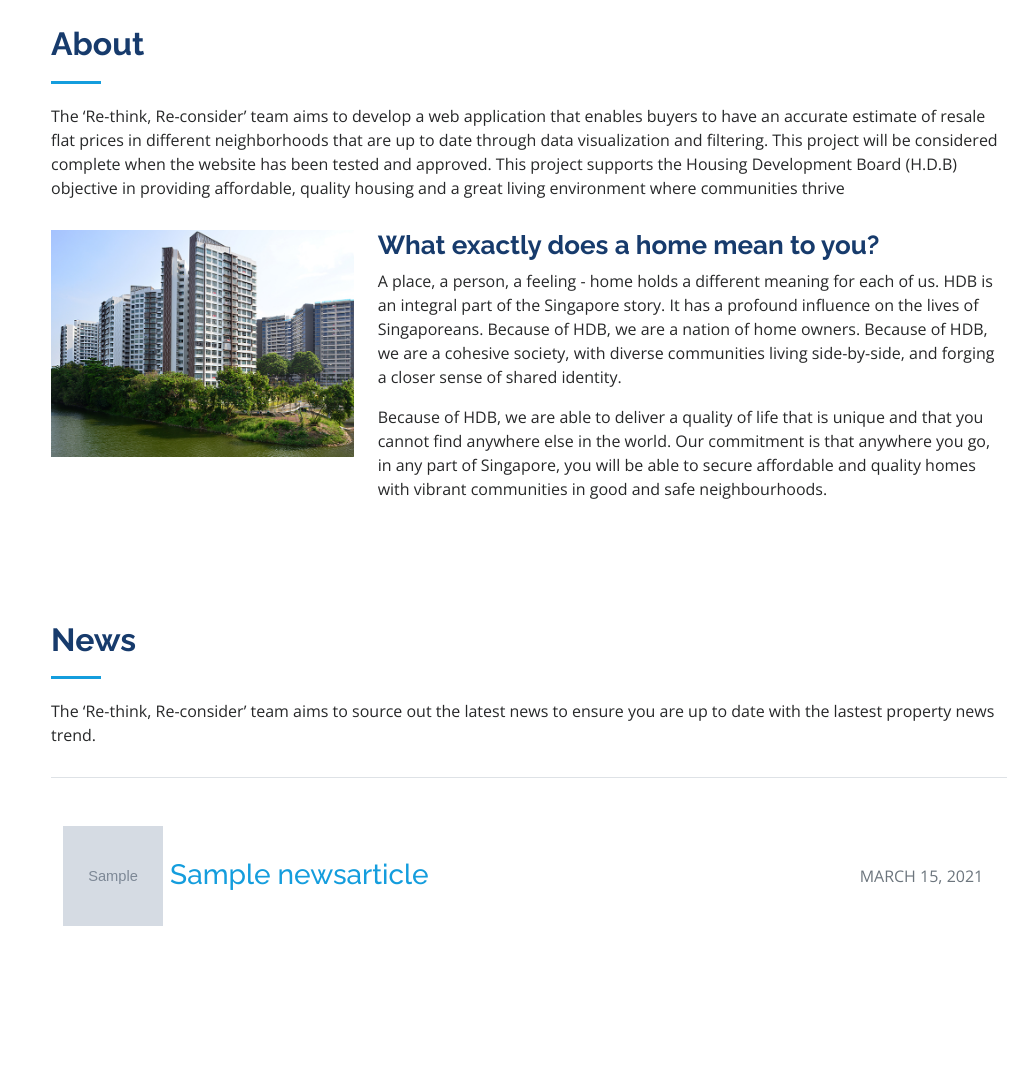
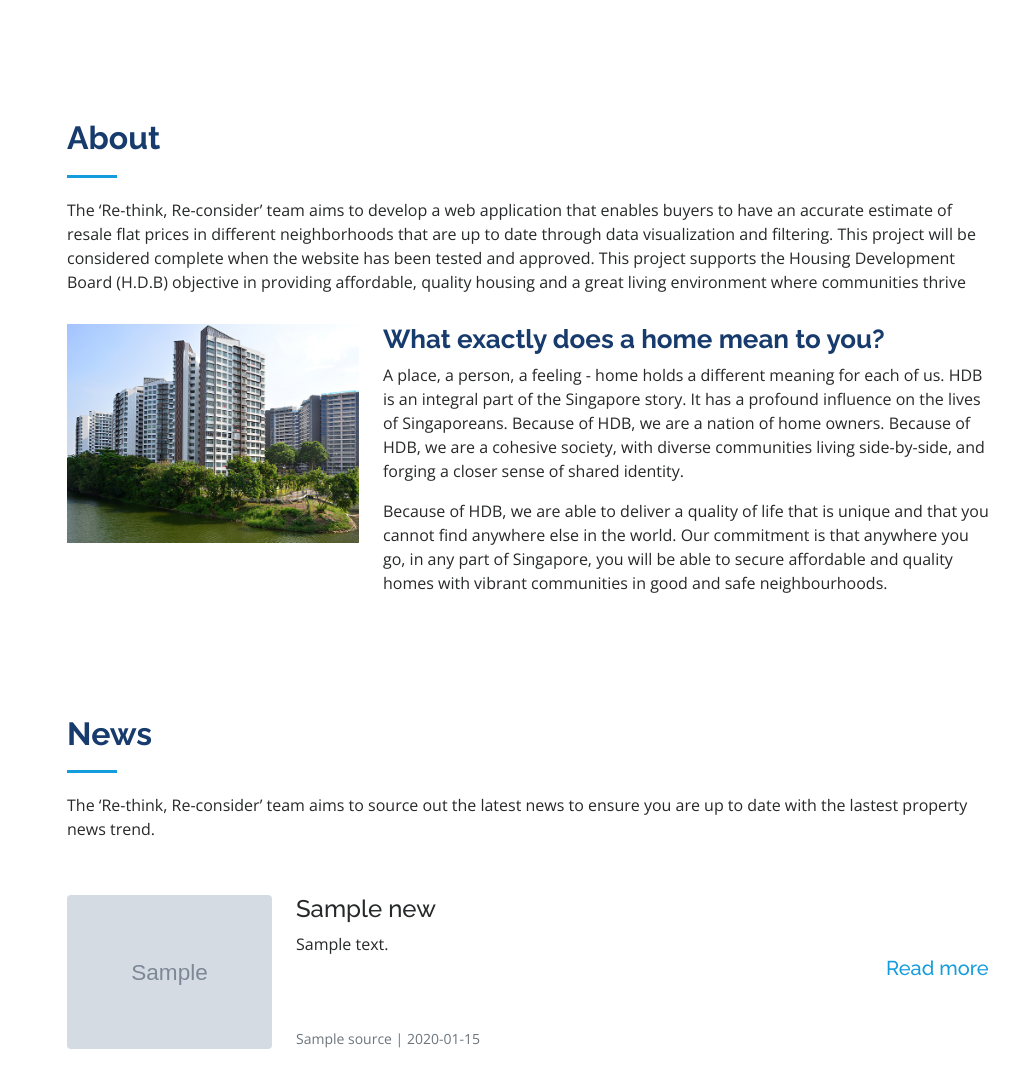
Before and after one commit to weixingp/hdb-resale-radar, a Django app: template templates/main/index.html in a window 1280 px wide. Shown: the part 1555-2646 px from the top of the page, without its empty margins (261-1280 px from the left). Run offline with Django 3.2, Linux system fonts and the light colour scheme; tables that the repository leaves empty hold one stand-in row (values such as "Sample post"); the template is opened without the code that fills it: values that come from a table or form of the project are taken from there, most other values are stand-ins (such as "Sample title", 1, 10 or a date in 2020); grey boxes marked "Sample" are stand-in pictures; some libraries are stand-ins or nearby versions.

Commit message:
init linking of home page

```diff
--- a/main/models.py
+++ b/main/models.py
@@ -38,3 +38,7 @@ class NewsArticle(models.Model):
     url = models.CharField(max_length=1028)
     source = models.CharField(max_length=255)
     img_url = models.CharField(max_length=1028)
+    date = models.DateField(null=True, blank=True)
+
+    def get_summary(self):
+        return self.summary[:150] + "..."
--- a/main/views.py
+++ b/main/views.py
@@ -6,6 +6,7 @@ from django.template import loader
 
 from main.APIManager import APIManager
 from main.models import Town, BlockAddress, NewsArticle
+from main.utils.util import get_news_for_display
 
 
 def test(request):
@@ -44,7 +45,7 @@ def home_page_view(request):
     template = loader.get_template('main/index.html')
 
     # Crawled News
-    news_list = NewsArticle.objects.filter().order_by("-id")[:10]
+    news_list = get_news_for_display()
 
     context = {
         "news_list": news_list
--- a/templates/main/index.html
+++ b/templates/main/index.html
@@ -1,6 +1,10 @@
 {% extends "main/base.html" %}
 {% load static %}
 
+{% block extrahead %}
+    <script src="https://maps.googleapis.com/maps/api/js?key=AIzaSyBHW0mJx7XVXnSeZsGcELMocpCPZKlFAy8&callback=initMap&libraries=&v=weekly" defer></script>
+    <script src="https://code.jquery.com/jquery-3.6.0.min.js"></script>
+{% endblock %}
 {% block body %}
     <!--&lt;!&ndash; ======= News Ticker ======= &ndash;&gt;-->
     <!--<div class="tcontainer"><div class="ticker-wrap"><div class="ticker-move">-->
@@ -43,7 +47,7 @@
     <main id="main">
 
         <!-- ======= Interactive Map Section (To be changed to Folium Map) ======= -->
-        <section id="interactivemap" class="interactivemap">
+        <section id="interactivemap" class="interactivemap px-3">
             <div class="container" data-aos="fade-up">
 
                 <div class="section-title">
@@ -51,16 +55,19 @@
 
 
                     <!--Inserting a search bar within a map (Not Done) -->
-                    <iframe style="border:0; width:100%; height: 400px" src="https://www.google.com/maps/embed?pb=!1m18!1m12!1m3!1d510562.45330268116!2d103.56405349164459!3d1.313984343024645!2m3!1f0!2f0!3f0!3m2!1i1024!2i768!4f13.1!3m3!1m2!1s0x31da11238a8b9375%3A0x887869cf52abf5c4!2sSingapore!5e0!3m2!1sen!2ssg!4v1614505889372!5m2!1sen!2ssg" frameborder="0" allowfullscreen></iframe>
+
 
                     <a href="./neighbourhoodSummary.html"><button type="submit" class="btn btn-primary">Submit</button></a> <p>this button is in place to the marker on the map just to show you the next page after user click the marker. I know that the transition to next page is done by clicking the marker.</p>
 
+                </div>
+                <div>
+                    <div id="map" style="height: 500px; width: 100%;"></div>
                 </div>
             </div>
         </section>
 
         <!-- ======= About Section ======= -->
-        <section id="about" class="about">
+        <section id="about" class="about px-3">
             <div class="container">
 
                 <div class="section-title">
@@ -103,35 +110,36 @@
         <section id="news" class="news">
 
             <div class="container">
-                <div class="section-title">
+                <div class="section-title px-3">
                     <h2>News</h2>
                     <p>The ‘Re-think, Re-consider’ team aims to source out the latest news to ensure you are up to date with the lastest property news trend.</p>
                 </div>
                 {% for news in news_list %}
                     <div class="fullbar-item w-100 cursor-pointer">
-                    <div class="container">
-                        <div class="row py-3 py-md-5 align-items-center border-top">
-                            <div class="col-md-10">
-                                <h3 class="feed-item-heading m-0 font-weight-800">
-                                    <a class="text-blue" href="{{ news.url }}">
-                                        <img class="resize" src="{{ news.img_url }}"  alt="">
-                                        {{ news.title }}
-                                    </a>
-                                </h3>
+                        <div class="row">
+                            <div class="col-12 col-md-3 my-4 d-flex align-items-center justify-content-center">
+                                <div style="padding-left:1em">
+                                    <img class="rounded w-100" src="{{ news.img_url }}" alt="Test">
+                                </div>
+
                             </div>
-                            <div class="col-md-2">
-                                <p class="m-0 text-muted text-uppercase">March 15, 2021</p>
+                            <div class="col-12 col-md-7 my-4 d-flex flex-column align-items-start">
+                                <h4>{{ news.title }}</h4>
+                                <p>{{ news.get_summary }}</p>
+                                <p class="small mb-0 text-muted" style="margin-top:auto;">{{ news.source }} | {{ news.date|date:"Y-m-d"}}</p>
+                            </div>
+                            <div class="col-12 col-md-2 my-4 d-flex align-items-center justify-content-center">
+                                <h5><a href="{{ news.url }}" target="_blank">Read more</a></h5>
                             </div>
                         </div>
                     </div>
-                </div>
                 {% endfor %}
             </div>
         </section><!-- End News Section -->
 
         <!-- ======= About Video Section ======= -->
 
-        <section id="about-video" class="about-video">
+        <section id="about-video" class="about-video px-3">
             <div class="container" data-aos="fade-up">
 
                 <div class="row">
@@ -142,7 +150,7 @@
         </section><!-- End About Video Section -->
 
         <!-- ======= Services Section ======= -->
-        <section id="services" class="services">
+        <section id="services" class="services px-3">
             <div class="container">
 
                 <div class="section-title">
@@ -193,3 +201,88 @@
 
     <a href="#" class="back-to-top d-flex align-items-center justify-content-center"><i class="bi bi-arrow-up-short"></i></a>
 {% endblock %}
+{% block extrascripts %}
+    <script>
+        // In this example, we center the map, and add a marker, using a LatLng object
+        // literal instead of a google.maps.LatLng object. LatLng object literals are
+        // a convenient way to add a LatLng coordinate and, in most cases, can be used
+        // in place of a google.maps.LatLng object.
+        let map;
+        let openInfoWindow;
+        let markers = [];
+        function initMap() {
+            const mapOptions = {
+                zoom: 12,
+                center: { lat: 1.3509859, lng: 103.84825507492937 },
+            };
+            map = new google.maps.Map(document.getElementById("map"), mapOptions);
+
+            $.ajax({
+                url: '/map/markers',
+                type: 'GET',
+                dataType: 'json',
+                success: function(data) {
+                    let coordinates = data;
+                    var marker, i;
+                    for (i = 0; i < coordinates.length; i++) {
+                        marker = new google.maps.Marker({
+                            // The below line is equivalent to writing:
+                            // position: new google.maps.LatLng(-34.397, 150.644)
+                            label: {
+                                color: 'black',
+                                fontWeight: 'bold',
+                                text: coordinates[i]["name"],
+                            },
+                            labelClass: "labels",
+                            icon: {
+                                url: '/static/img/home-icon-silhouette.png',
+                                {#size: new google.maps.Size(300, 300),#}
+                                origin: new google.maps.Point(0, 0),
+                                scaledSize: new google.maps.Size(30, 30),
+                                labelOrigin: new google.maps.Point(15, 40)
+                            },
+                            position: {
+                                lat: parseFloat(coordinates[i]["location"][0]),
+                                lng: parseFloat(coordinates[i]["location"][1])
+                            },
+                            map: map,
+                        });
+                        markers.push(marker)
+                    }
+
+                    for (i = 0; i < markers.length; i++) {
+                        marker = markers[i];
+
+                        let content = coordinates[i]["name"] + "Dummy text <a href='google.com'>Test</a>";
+                        let infowindow = new google.maps.InfoWindow();
+                        google.maps.event.addListener(marker,'click', (function(marker, content, infowindow){
+                            return function() {
+
+                                if (openInfoWindow){
+                                    openInfoWindow.close();
+                                }
+
+                                infowindow.setContent(content);
+                                openInfoWindow = infowindow;
+                                infowindow.open(map,marker);
+                            };
+                        })(marker,content,infowindow));
+                    }
+                },
+                error: function (err) {
+                    alert("Unable to load map markers. Please retry later.")
+                },
+            });
+
+            // Set marker visibility when zoom changes
+            google.maps.event.addListener(map, 'zoom_changed', function() {
+                var zoom = map.getZoom();
+                // iterate over markers and call setVisible
+                for (i = 0; i < markers.length; i++) {
+                    let marker = markers[i]
+                    marker.setVisible(zoom >= 12);
+                }
+            });
+        }
+    </script>
+{% endblock %}
```
Also changed, not shown: main/utils/util.py (+20 -0 lines), main/static/img/home-icon-silhouette.png (added).
